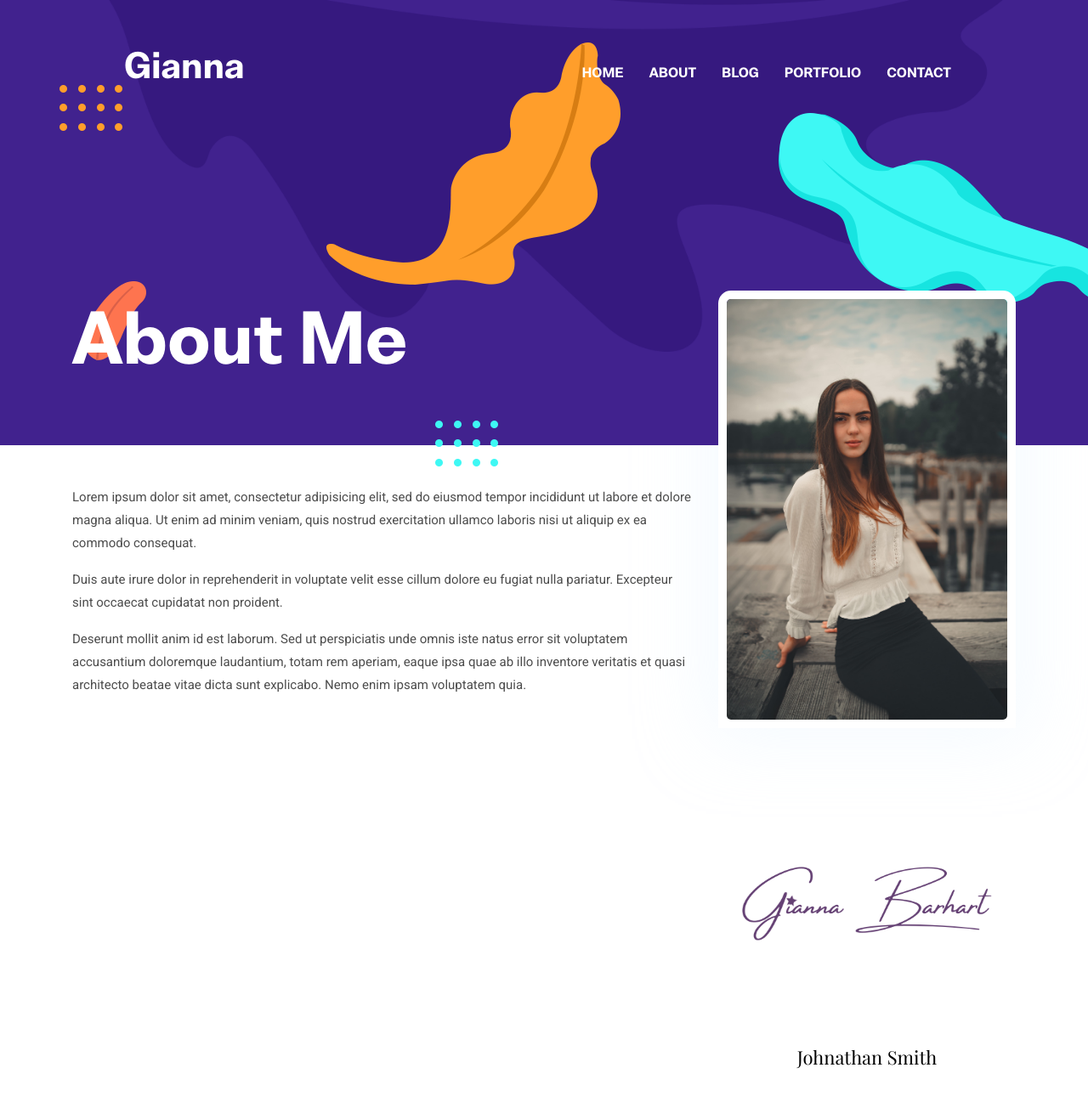
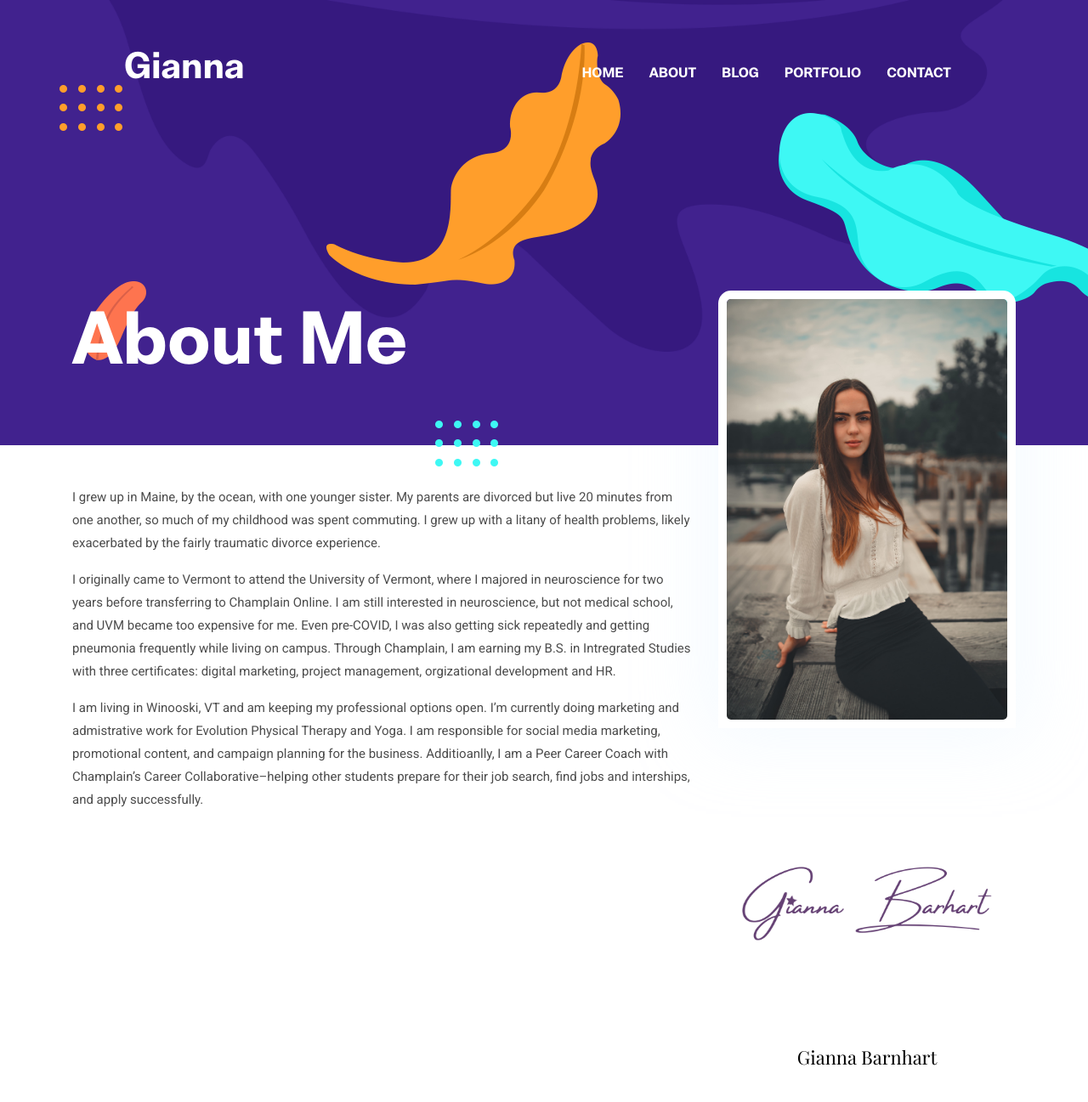
Before and after one commit to gianna2/gianna-barnhart, a Jekyll site: the page built from _pages/about.md, in a window 1280 px wide and 1400 px high. Shown: the top 1297 px of the window at 85% size. Built offline with Jekyll 4.4.1, drawn with Linux system fonts in a browser that asks for light colours.

Commit message:
Update about.md

```diff
--- a/_pages/about.md
+++ b/_pages/about.md
@@ -1,18 +1,13 @@
 ---
 layout: about
 title: About Me
-author: Johnathan Smith
+author: Gianna Barnhart
 image: assets/images/about/author.jpg
 signature: assets/images/about/signature.png
 ---
 
-Lorem ipsum dolor sit amet, consectetur adipisicing elit, sed do eiusmod tempor incididunt ut labore et
-dolore magna aliqua. Ut enim ad minim veniam, quis nostrud exercitation ullamco laboris nisi ut aliquip ex ea
-commodo consequat.
+I grew up in Maine, by the ocean, with one younger sister. My parents are divorced but live 20 minutes from one another, so much of my childhood was spent commuting. I grew up with a litany of health problems, likely exacerbated by the fairly traumatic divorce experience.
 
-Duis aute irure dolor in reprehenderit in voluptate velit esse cillum dolore eu fugiat nulla pariatur.
-Excepteur sint occaecat cupidatat non proident.
+I originally came to Vermont to attend the University of Vermont, where I majored in neuroscience for two years before transferring to Champlain Online. I am still interested in neuroscience, but not medical school, and UVM became too expensive for me. Even pre-COVID, I was also getting sick repeatedly and getting pneumonia frequently while living on campus. Through Champlain, I am earning my B.S. in Intregrated Studies with three certificates: digital marketing, project management, orgizational development and HR.
 
-Deserunt mollit anim id est laborum. Sed ut perspiciatis unde omnis iste natus error sit voluptatem
-accusantium doloremque laudantium, totam rem aperiam, eaque ipsa quae ab illo inventore veritatis et quasi
-architecto beatae vitae dicta sunt explicabo. Nemo enim ipsam voluptatem quia.
+I am living in Winooski, VT and am keeping my professional options open. I'm currently doing marketing and admistrative work for Evolution Physical Therapy and Yoga. I am responsible for social media marketing, promotional content, and campaign planning for the business. Additioanlly, I am a Peer Career Coach with Champlain's Career Collaborative--helping other students prepare for their job search, find jobs and interships, and apply successfully.
```
